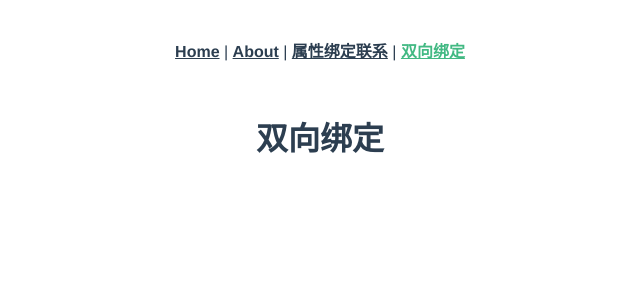
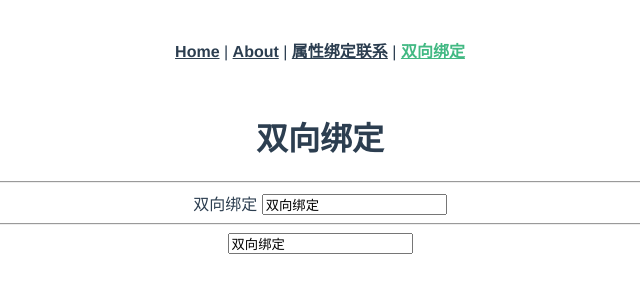
Before and after one commit to SakaiAmusawa/jsd23311_sakai_FE, a Vue app in the folder v1/: page /TW-bind in a window 1280 px wide. Shown: the top 300 px of the page, without its empty margins (320-960 px from the left). Built offline with nearby package versions, Linux system fonts and the light colour scheme.

Commit message:
绑定与双向绑定

```diff
--- a/v1/src/views/TwoWaysBind.vue
+++ b/v1/src/views/TwoWaysBind.vue
@@ -1,9 +1,19 @@
 <script setup>
+import {ref} from "vue";
 
+const info = ref("双向绑定");
 </script>
 
 <template>
+
   <h1>双向绑定</h1>
+  <hr>
+  {{ info }}
+  <input :value="info" type="text">
+  <hr>
+  <!-- 双向绑定的用法 -->
+  <input v-model="info" type="text">
+
 </template>
 
 <style scoped>
```
